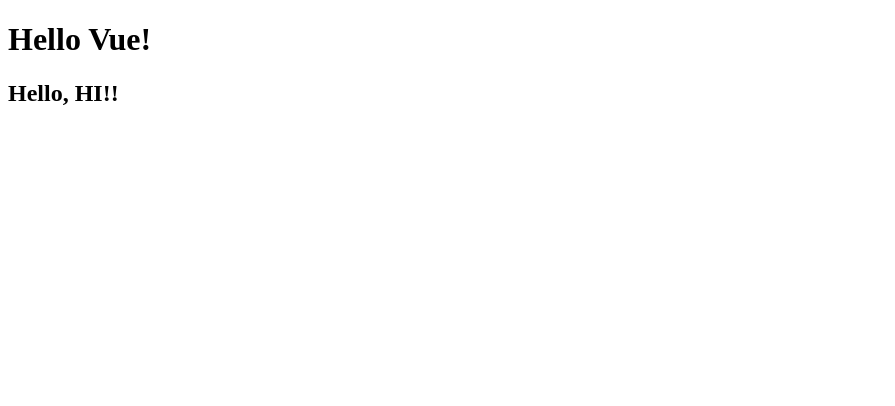
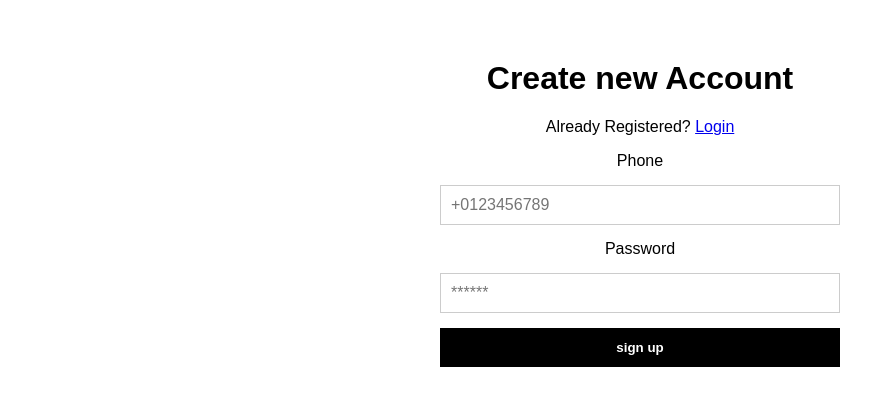
Before and after one commit to SiT3D/hakaton2025, a Vue app in the folder frontend/: page /register in a window 1280 px wide. Shown: the top 406 px of the page, without its empty margins (0-895 px from the left). Built offline with nearby package versions, Linux system fonts and the light colour scheme.

Commit message:
vue pages

```diff
--- a/frontend/package.json
+++ b/frontend/package.json
@@ -12,7 +12,8 @@
     "preview": "vite preview"
   },
   "dependencies": {
-    "vue": "^3.5.18"
+    "vue": "^3.5.18",
+    "vue-router": "^4.5.1"
   },
   "devDependencies": {
     "@vitejs/plugin-vue": "^6.0.1",
--- a/frontend/src/App.vue
+++ b/frontend/src/App.vue
@@ -1,9 +1,3 @@
-<script setup>
-import HelloWorld from './HelloWorld.vue'
-</script>
-
 <template>
-  <h1>Hello Vue!</h1>
-
-  <HelloWorld name="HI!" />
+  <router-view />
 </template>
--- a/frontend/src/main.js
+++ b/frontend/src/main.js
@@ -1,4 +1,5 @@
 import { createApp } from 'vue'
 import App from './App.vue'
+import router from './router'
 
-createApp(App).mount('#app')
+createApp(App).use(router).mount('#app')
--- /dev/null
+++ b/frontend/src/views/Login.vue
@@ -0,0 +1 @@
+<template>login page</template>
--- /dev/null
+++ b/frontend/src/views/Register.vue
@@ -0,0 +1,61 @@
+<template>
+  <div class="register">
+    <h1>Create new Account</h1>
+    <p>Already Registered? <a href="#">Login</a></p>
+
+    <form @submit.prevent="submit">
+      <label>Phone</label>
+      <input
+          v-model="idnp"
+          type="tel"
+          inputmode="tel"
+          pattern="^\+[0-9]{10,15}$"
+          placeholder="+0123456789"
+          required
+      />
+
+      <label>Password</label>
+      <input v-model="password" type="password" placeholder="******" required />
+
+      <button type="submit">sign up</button>
+    </form>
+  </div>
+</template>
+
+<script setup>
+import { ref } from "vue"
+
+const idnp = ref("")
+const password = ref("")
+
+function submit() {
+  console.log("Phone:", idnp.value, "Password:", password.value)
+}
+</script>
+
+<style scoped>
+.register {
+  max-width: 400px;
+  margin: 60px auto;
+  text-align: center;
+  font-family: sans-serif;
+}
+form {
+  display: flex;
+  flex-direction: column;
+  gap: 15px;
+}
+input {
+  padding: 10px;
+  border: 1px solid #ccc;
+  font-size: 16px;
+}
+button {
+  background: black;
+  color: white;
+  padding: 12px;
+  border: none;
+  cursor: pointer;
+  font-weight: bold;
+}
+</style>
```
Also changed, not shown: frontend/src/router/index.js (added, +15 -0 lines), 2 other files (tests, documents, lock files or other folders).
